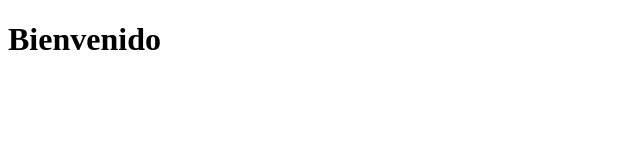
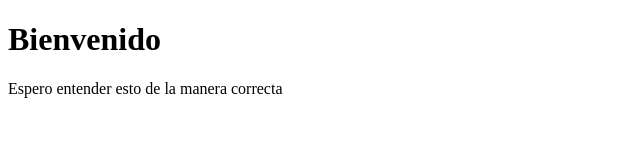
Before and after one commit to apoloss/dh-tarde-git-practica, a plain HTML site: page index.html in a window 1280 px wide. Shown: the whole page, without its empty margins (0-640 px from the left). Drawn offline with Linux system fonts and the light colour scheme.

Commit message:
mensaje de esperaanza

```diff
--- a/index.html
+++ b/index.html
@@ -1,9 +1,11 @@
 <!DOCTYPE html>
 <html>
 <head>
+<meta charset="utf-8">
 	<title>Estructura basica de un HTML</title>
 </head>
 <body>
 	<h1>Bienvenido</h1>
+	<p>Espero entender esto de la manera correcta</p>
 </body>
 </html>
```
